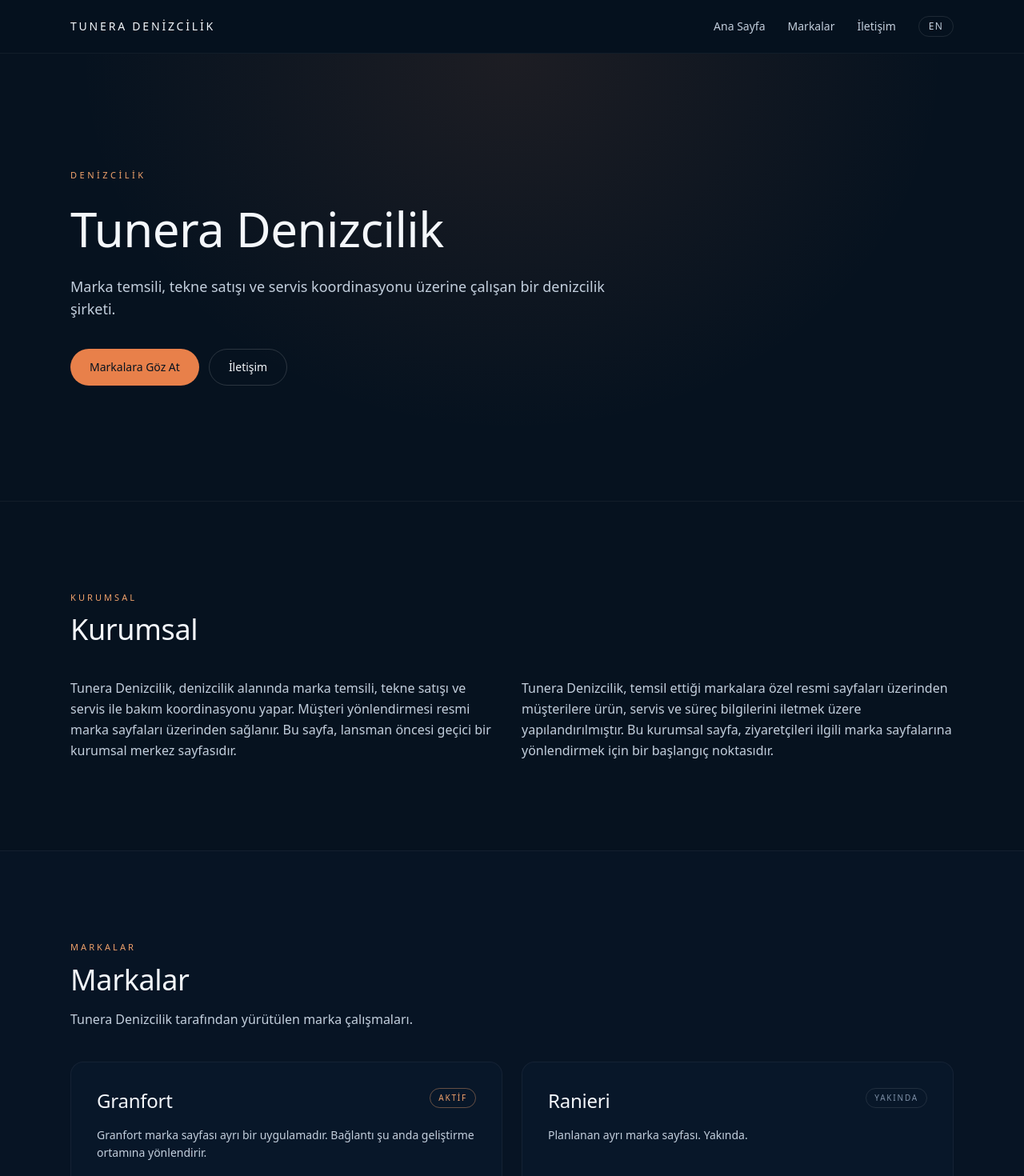
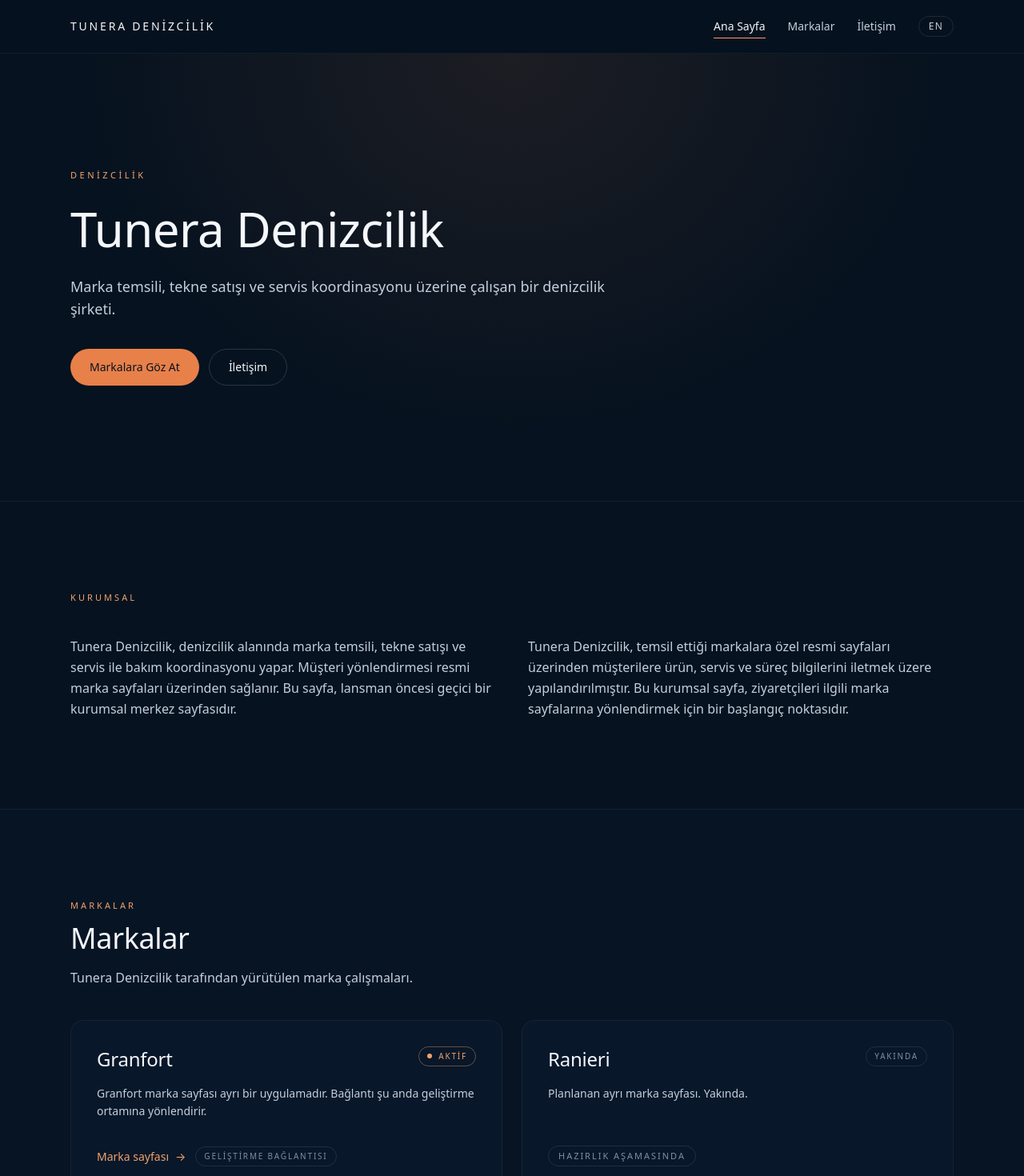
Before and after one commit to faziltuncay-dotcom/tunera-corporate-web, a Next.js app: page / in a window 1280 px wide. Shown: the top 1470 px of the page at 80% size. Built offline with nearby package versions, Linux system fonts and the light colour scheme.

Commit message:
style: polish tunera visual baseline

```diff
--- a/src/app/globals.css
+++ b/src/app/globals.css
@@ -6,10 +6,20 @@
   color-scheme: dark;
 }
 
+html {
+  scroll-behavior: smooth;
+}
+
 html,
 body {
   background-color: #06121f;
   color: #f4f7fb;
+}
+
+@media (prefers-reduced-motion: reduce) {
+  html {
+    scroll-behavior: auto;
+  }
 }
 
 body {
--- a/src/components/BrandCard.tsx
+++ b/src/components/BrandCard.tsx
@@ -32,10 +32,13 @@ export function BrandCard({ locale, id, name, status, href, external }: Props) {
           </h3>
           <span
             className={
-              "inline-flex shrink-0 items-center rounded-full border px-2.5 py-1 text-[10px] uppercase tracking-[0.18em] " +
+              "inline-flex shrink-0 items-center gap-2 rounded-full border px-2.5 py-1 text-[10px] uppercase tracking-[0.18em] " +
               (isActive ? "border-sunset-400/40 text-sunset-400" : "border-white/10 text-ink-400")
             }
           >
+            {isActive ? (
+              <span aria-hidden className="inline-block h-1.5 w-1.5 rounded-full bg-sunset-400" />
+            ) : null}
             {statusLabel}
           </span>
         </div>
@@ -50,7 +53,12 @@ export function BrandCard({ locale, id, name, status, href, external }: Props) {
             className="inline-flex items-center gap-2 rounded-sm text-sm text-sunset-400 transition-colors hover:text-sunset-300"
           >
             <span>{t.brandsSection.visit}</span>
-            <span aria-hidden>→</span>
+            <span
+              aria-hidden
+              className="transition-transform duration-200 group-hover:translate-x-0.5"
+            >
+              →
+            </span>
           </Link>
         ) : (
           <span className="inline-flex items-center rounded-full border border-white/10 px-3 py-1 text-[11px] uppercase tracking-[0.18em] text-ink-400">
--- a/src/components/BrandsPage.tsx
+++ b/src/components/BrandsPage.tsx
@@ -12,7 +12,7 @@ export function BrandsPage({ locale }: Props) {
   const t = copy(locale);
   return (
     <div lang={locale}>
-      <Header locale={locale} />
+      <Header locale={locale} current="brands" />
       <main id="main">
         <Section
           eyebrow={t.brandsSection.title}
--- a/src/components/ContactPage.tsx
+++ b/src/components/ContactPage.tsx
@@ -21,7 +21,7 @@ export function ContactPage({ locale }: Props) {
 
   return (
     <div lang={locale}>
-      <Header locale={locale} />
+      <Header locale={locale} current="contact" />
       <main id="main">
         <Section
           eyebrow={t.contactSection.title}
@@ -44,9 +44,6 @@ export function ContactPage({ locale }: Props) {
                 </div>
               ))}
             </dl>
-            {!contact.isFinalized ? (
-              <p className="mt-8 text-xs text-ink-400">{t.contactSection.detailsNote}</p>
-            ) : null}
           </div>
         </Section>
       </main>
--- a/src/components/Footer.tsx
+++ b/src/components/Footer.tsx
@@ -1,3 +1,4 @@
+import Link from "next/link";
 import { contact, copy, type Locale } from "@/content/site";
 
 type Props = {
@@ -7,16 +8,42 @@ type Props = {
 export function Footer({ locale }: Props) {
   const t = copy(locale);
   const year = new Date().getFullYear();
+  const base = `/${locale}`;
+  const quickLinks = [
+    {
+      href: locale === "tr" ? `${base}/markalar` : `${base}/brands`,
+      label: t.nav.brands,
+    },
+    {
+      href: locale === "tr" ? `${base}/iletisim` : `${base}/contact`,
+      label: t.nav.contact,
+    },
+  ];
+
   return (
     <footer className="border-t border-white/5 bg-navy-950">
-      <div className="mx-auto flex max-w-6xl flex-col gap-4 px-6 py-10 text-sm text-ink-400 md:flex-row md:items-center md:justify-between">
+      <div className="mx-auto grid max-w-6xl gap-6 px-6 py-10 text-sm text-ink-400 md:grid-cols-3 md:items-center md:gap-4">
         <div>
           <div className="text-ink-200">{contact.companyLegal}</div>
           <div className="mt-1 text-[11px] uppercase tracking-[0.2em] text-ink-400">
             {t.footer.note}
           </div>
         </div>
-        <div className="text-xs text-ink-400">
+        <nav aria-label={t.nav.primaryAria} className="md:justify-self-center">
+          <ul className="flex flex-wrap items-center gap-x-6 gap-y-2 text-sm text-ink-200">
+            {quickLinks.map((link) => (
+              <li key={link.href}>
+                <Link
+                  href={link.href}
+                  className="rounded-sm transition-colors hover:text-sunset-400"
+                >
+                  {link.label}
+                </Link>
+              </li>
+            ))}
+          </ul>
+        </nav>
+        <div className="text-xs text-ink-400 md:justify-self-end md:text-right">
           © {year} {contact.companyShort}. {t.footer.rights}
         </div>
       </div>
--- a/src/components/Header.tsx
+++ b/src/components/Header.tsx
@@ -1,24 +1,42 @@
 import Link from "next/link";
 import { copy, type Locale } from "@/content/site";
 
+export type NavSegment = "home" | "brands" | "contact";
+
 type Props = {
   locale: Locale;
+  current?: NavSegment;
 };
 
-export function Header({ locale }: Props) {
+export function Header({ locale, current }: Props) {
   const t = copy(locale);
   const base = `/${locale}`;
-  const links = [
-    { href: base, label: t.nav.home },
+  const links: Array<{ href: string; label: string; segment: NavSegment }> = [
+    { href: base, label: t.nav.home, segment: "home" },
     {
       href: locale === "tr" ? `${base}/markalar` : `${base}/brands`,
       label: t.nav.brands,
+      segment: "brands",
     },
     {
       href: locale === "tr" ? `${base}/iletisim` : `${base}/contact`,
       label: t.nav.contact,
+      segment: "contact",
     },
   ];
+
+  const linkClass = (segment: NavSegment) => {
+    const isActive = segment === current;
+    return [
+      "relative rounded-sm pb-1 transition-colors",
+      isActive ? "text-ink-50" : "text-ink-200 hover:text-sunset-400",
+      isActive
+        ? "after:absolute after:inset-x-0 after:-bottom-0.5 after:h-px after:bg-sunset-400"
+        : "",
+    ]
+      .filter(Boolean)
+      .join(" ");
+  };
 
   return (
     <header className="border-b border-white/5 bg-navy-950/60 backdrop-blur supports-[backdrop-filter]:bg-navy-950/40">
@@ -37,17 +55,21 @@ export function Header({ locale }: Props) {
           Tunera Denizcilik
         </Link>
         <nav aria-label={t.nav.primaryAria} className="flex items-center gap-5 sm:gap-7">
-          <ul className="hidden items-center gap-5 text-sm text-ink-200 sm:flex sm:gap-7">
-            {links.map((link) => (
+          <ul className="hidden items-center gap-5 text-sm sm:flex sm:gap-7">
+            {links.map((link) => {
+              const isActive = link.segment === current;
+              return (
                 <li key={link.href}>
                   <Link
                     href={link.href}
-                  className="rounded-sm transition-colors hover:text-sunset-400"
+                    aria-current={isActive ? "page" : undefined}
+                    className={linkClass(link.segment)}
                   >
                     {link.label}
                   </Link>
                 </li>
-            ))}
+              );
+            })}
           </ul>
           <Link
             href={t.nav.languageSwitchHref}
@@ -62,14 +84,21 @@ export function Header({ locale }: Props) {
         aria-label={t.nav.primaryAria}
         className="border-t border-white/5 bg-navy-950/40 sm:hidden"
       >
-        <ul className="mx-auto flex max-w-6xl items-center gap-6 px-6 py-3 text-sm text-ink-200">
-          {links.map((link) => (
+        <ul className="mx-auto flex max-w-6xl items-center gap-6 px-6 py-3 text-sm">
+          {links.map((link) => {
+            const isActive = link.segment === current;
+            return (
               <li key={link.href}>
-              <Link href={link.href} className="rounded-sm transition-colors hover:text-sunset-400">
+                <Link
+                  href={link.href}
+                  aria-current={isActive ? "page" : undefined}
+                  className={linkClass(link.segment)}
+                >
                   {link.label}
                 </Link>
               </li>
-          ))}
+            );
+          })}
         </ul>
       </nav>
     </header>
--- a/src/components/HomePage.tsx
+++ b/src/components/HomePage.tsx
@@ -14,7 +14,7 @@ export function HomePage({ locale }: Props) {
   const t = copy(locale);
   return (
     <div lang={locale}>
-      <Header locale={locale} />
+      <Header locale={locale} current="home" />
       <main id="main">
         <section
           aria-labelledby="hero-title"
@@ -54,8 +54,8 @@ export function HomePage({ locale }: Props) {
           </div>
         </section>
 
-        <Section id="about" eyebrow={t.about.title} title={t.about.title}>
-          <div className="grid gap-6 md:grid-cols-2">
+        <Section id="about" eyebrow={t.about.title}>
+          <div className="grid gap-6 md:grid-cols-2 md:gap-10">
             <p className="text-base leading-relaxed text-ink-200">{t.about.body}</p>
             <p className="text-base leading-relaxed text-ink-200">{t.home.intro}</p>
           </div>
--- a/src/content/site.ts
+++ b/src/content/site.ts
@@ -98,8 +98,8 @@ export const tr = {
         body: "Servis ve bakım taleplerinin ilgili ekiplere yönlendirilmesi.",
       },
       {
-        title: "Denizcilik Çözümleri",
-        body: "Müşteri yönlendirme ve süreç bilgilendirmesi.",
+        title: "Müşteri İletişimi",
+        body: "Süreç bilgilendirmesi ve marka sayfalarına yönlendirme.",
       },
     ],
   },
@@ -180,8 +180,8 @@ export const en: typeof tr = {
         body: "Routing of service and maintenance requests to the relevant teams.",
       },
       {
-        title: "Marine solutions",
-        body: "Customer guidance and process information.",
+        title: "Customer communication",
+        body: "Process information and routing to brand pages.",
       },
     ],
   },
```
Also changed, not shown: 1 other file (tests, documents, lock files or other folders). Lines whose indentation alone changed are shown as unchanged.
